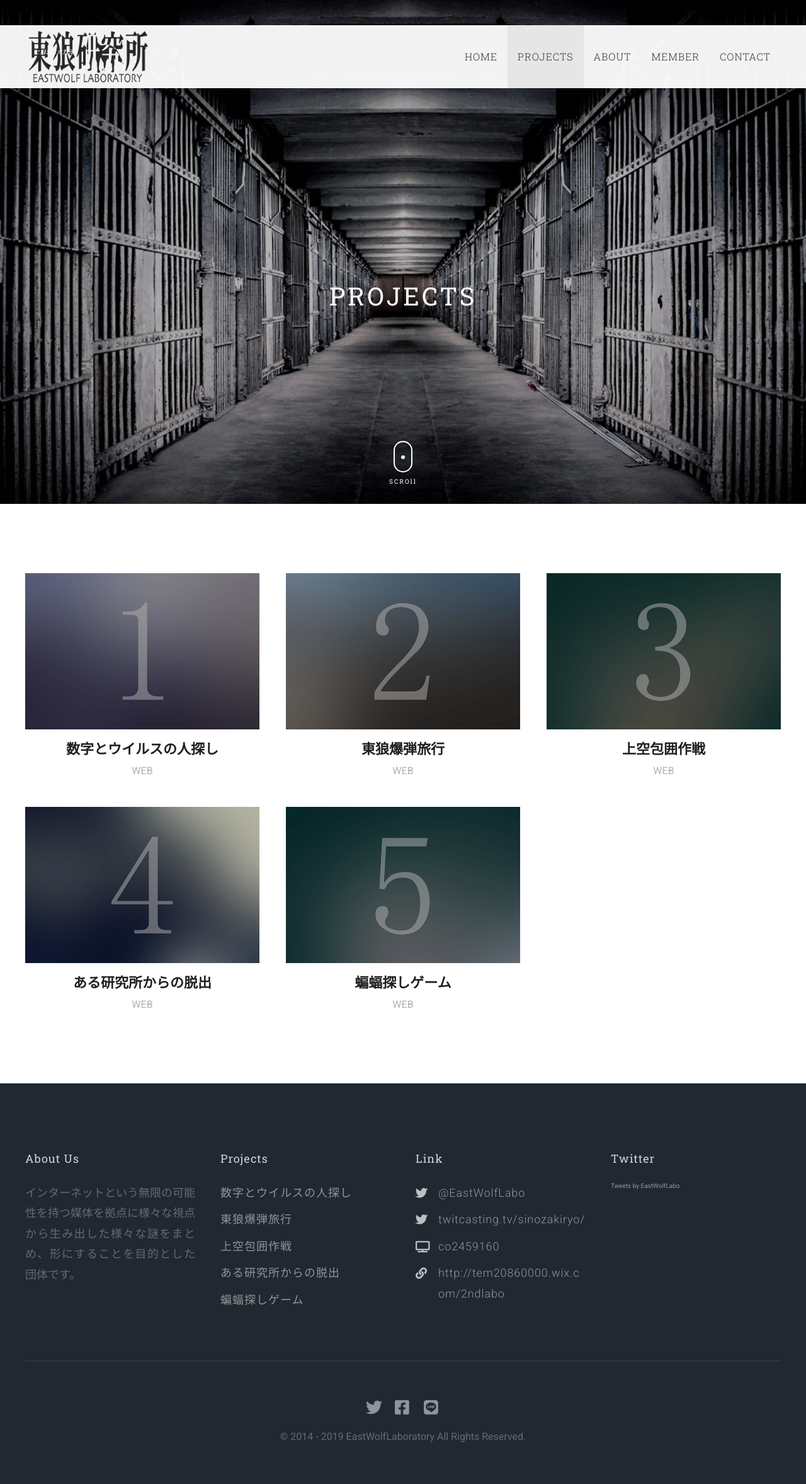
After one commit to Waterfox-skjp/EastWolfLabo, a PHP site: page /projects/ in a window 1280 px wide. The commit adds this page. Shown: the whole page at 63% size. Run offline with PHP 8.4, Linux system fonts and the light colour scheme; some libraries are stand-ins or nearby versions.

Commit message:
PROJECTS(PC) 完了

```diff
--- a/index.php
+++ b/index.php
@@ -13,13 +13,13 @@
       <div id="js-main-visual" class="main-visual">
         <div class="bg-cloud"></div>
         <div class="bottom-scroll">
-          <a href="#main">
+          <a href="#anchor-contents">
             <div class="icon-mouse"></div>
             <span>SCROll</span>
           </a>
         </div>
       </div>
-      <div id="main" class="project-list">
+      <div id="anchor-contents" class="project-list">
         <ul>
           <li>
             <a href="/number_virus_searcher/">
--- /dev/null
+++ b/projects/index.php
@@ -0,0 +1,78 @@
+<!DOCTYPE html>
+<html lang="ja">
+<head>
+<?php
+  $title = 'PROJECTS';
+  include_once($_SERVER['DOCUMENT_ROOT'] . '/include/head.php');
+?>
+</head>
+<body class="projects">
+  <div class="wrap">
+    <?php include_once($_SERVER['DOCUMENT_ROOT'] . '/include/header.php'); ?>
+    <main>
+      <div id="js-main-visual" class="main-visual">
+        <h1>PROJECTS</h1>
+        <div class="bottom-scroll">
+          <a href="#anchor-contents">
+            <div class="icon-mouse"></div>
+            <span>SCROll</span>
+          </a>
+        </div>
+      </div>
+      <div id="anchor-contents" class="project-list">
+        <div class="inner-wrap">
+          <ul>
+            <li>
+              <a href="/number_virus_searcher/">
+                <div class="img-area"><img src="/images/projects/bg-project-1.jpg" alt=""></div>
+                <div class="text-area">
+                  <h2>数字とウイルスの人探し</h2>
+                  <p>WEB</p>
+                </div>
+              </a>
+            </li>
+            <li>
+              <a href="/bomb_travel/">
+                <div class="img-area"><img src="/images/projects/bg-project-2.jpg" alt=""></div>
+                <div class="text-area">
+                  <h2>東狼爆弾旅行</h2>
+                  <p>WEB</p>
+                </div>
+              </a>
+            </li>
+            <li>
+              <a href="/skysiege_strategy/">
+                <div class="img-area"><img src="/images/projects/bg-project-3.jpg" alt=""></div>
+                <div class="text-area">
+                  <h2>上空包囲作戦</h2>
+                  <p>WEB</p>
+                </div>
+              </a>
+            </li>
+            <li>
+              <a href="/laboratory_escape/">
+                <div class="img-area"><img src="/images/projects/bg-project-4.jpg" alt=""></div>
+                <div class="text-area">
+                  <h2>ある研究所からの脱出</h2>
+                  <p>WEB</p>
+                </div>
+              </a>
+            </li>
+            <li>
+              <a href="/search_game/">
+                <div class="img-area"><img src="/images/projects/bg-project-5.jpg" alt=""></div>
+                <div class="text-area">
+                  <h2>蝙蝠探しゲーム</h2>
+                  <p>WEB</p>
+                </div>
+              </a>
+            </li>
+          </ul>
+        </div>
+      </div>
+    </main>
+    <?php include_once($_SERVER['DOCUMENT_ROOT'] . '/include/footer.php'); ?>
+  </div>
+<?php include_once($_SERVER['DOCUMENT_ROOT'] . '/include/script.php'); ?>
+</body>
+</html>
--- a/scss/_common-sp.scss
+++ b/scss/_common-sp.scss
@@ -52,7 +52,8 @@
   }
 }
 
-.main-visual {
+.main-visual { padding-top: px(215);
+  h1 { padding: 0 5%; @include vmin(48); }
   .bottom-scroll {
     margin-bottom: px(10);
     bottom: 0;
--- a/scss/_common.scss
+++ b/scss/_common.scss
@@ -6,10 +6,10 @@
 }
 
 h1, h2, h3, h4, h5, h6 {
-	font-family: 'Roboto Slab', Arial, sans-serif;
+	font-family: $alphabetFont;
 }
 
-a { text-decoration: none; transition: .3s;
+a { text-decoration: none; transition: .3s; color: #212121;
   img { transition: .3s; }
   &:hover { color: $primaryColor;
     img { opacity: .7; }
@@ -44,7 +44,7 @@
     img { width: 100%; height: auto; }
   }
   .btn-nav { display: none; }
-  nav { font-family: 'Roboto Slab', Arial, sans-serif; font-weight: 300; letter-spacing: 1px;
+  nav { font-family: $alphabetFont; font-weight: 300; letter-spacing: 1px;
     .head-area { display: none; }
     ul { display: flex; }
     li { font-size: 16px;
@@ -67,12 +67,27 @@
 }
 
 .main-visual {
+  padding-top: 140px;
+  display: flex;
+  align-items: center;
+  justify-content: center;
   position: relative;
   height: 100vh;
+  color: #FFF;
   background-repeat: no-repeat;
   background-size: cover;
   background-position: center center;
-  &:after {
+  h1 {
+    padding: 0 $contentsPadding;
+    position: relative;
+    z-index: 4;
+    font-size: 40px;
+    font-family: $alphabetFont;
+    text-align: center;
+    letter-spacing: .1em;
+    animation: tracking-in-expand 0.7s cubic-bezier(0.215, 0.610, 0.355, 1.000);
+  }
+  &:before {
     position: absolute;
     top: 0;
     left: 0;
@@ -88,7 +103,7 @@
     left: 50%;
     transform: translate(-50%,0);
     a { display: block; color: #FFF; }
-    span { font-family: 'Roboto Slab', Arial, sans-serif; letter-spacing: .2em; }
+    span { font-family: $alphabetFont; letter-spacing: .2em; }
     .icon-mouse {
       margin: 0 auto 10px;
       width: 30px;
@@ -116,6 +131,20 @@
     80% { transform: translate(0, 20px); opacity: 0; }
     100% { opacity: 0; }
   }
+  @keyframes tracking-in-expand {
+    0% {
+      letter-spacing: -0.5em;
+      opacity: 0;
+    }
+    40% {
+      opacity: 0.6;
+    }
+    100% {
+      letter-spacing: .1em;
+      opacity: 1;
+    }
+  }
+
 }
 
 footer {
--- a/scss/_home.scss
+++ b/scss/_home.scss
@@ -1,10 +1,12 @@
 .home {
   .main-visual {
+    padding-top: 0;
     background-image: url(/images/home/main-visual.jpg);
+    &:before { z-index: 2; }
     .bg-cloud {
       position: absolute;
       bottom: 0;
-      z-index: 2;
+      z-index: 1;
       width: 100%;
       height: 500px;
       background: url(/images/home/bg-cloud.png);
@@ -43,11 +45,12 @@
           background: rgba(0,0,0,.3);
           transition: .5s;
         }
+        &:hover img { opacity: 1; }
       }
       img { z-index: 2; width: 100%; transition: .5s; }
       &:hover {
         a:after { opacity: 0; }
-        img { transform: scale(1.1); opacity: 1; }
+        img { transform: scale(1.1); }
       }
     }
   }
--- /dev/null
+++ b/scss/_projects.scss
@@ -0,0 +1,37 @@
+.projects {
+  .main-visual {
+    background-image: url(/images/projects/main-visual.jpg);
+  }
+  .project-list { padding: 110px 0;
+    ul { display: flex; flex-wrap: wrap; }
+    li { width: 31%;
+      &:not(:nth-child(3n)) { margin-right: 3.5%; }
+      &:nth-child(n+4) { margin-top: 3.5%; }
+      a { display: block; width: 100%; transition: .5s;
+        &:hover img { opacity: 1; }
+      }
+      .img-area { position: relative; overflow: hidden; line-height: 0;
+        img { width: 100%; transition: .5s; }
+        &:after {
+          position: absolute;
+          top: 0;
+          left: 0;
+          z-index: 3;
+          width: 100%;
+          height: 100%;
+          content: "";
+          background: rgba(0,0,0,.3);
+          transition: .5s;
+        }
+      }
+      .text-area { margin-top: 20px;
+        h2, p { text-align: center; }
+        h2 { margin-bottom: 10px; font-size: 22px; font-weight: bold; }
+        p { color: #B2B2B2; font-size: 16px; }
+      }
+      &:hover {
+        .img-area img { transform: scale(1.1); }
+      }
+    }
+  }
+}
--- a/scss/style.scss
+++ b/scss/style.scss
@@ -3,6 +3,8 @@
 $contentsPadding: 20px;
 $contentsMax: 1240px;
 $primaryColor: #2FA6DE;
+
+$alphabetFont: 'Roboto Slab', Arial, sans-serif;
 
 @import url('https://fonts.googleapis.com/css?family=Roboto+Slab:300,400|Roboto:300,400,700');
 @import url('https://use.fontawesome.com/releases/v5.8.1/css/all.css');
@@ -19,6 +21,9 @@
 /*---------- HOME ----------*/
 @import 'home';
 
+/*---------- PROJECTS ----------*/
+@import 'projects';
+
 /* スマートフォン
 ----------------------------------------------------------------------------*/
 @media only screen and (max-width: 640px) {
```
Also changed, not shown: css/style.css, images/projects/main-visual.jpg (added).
